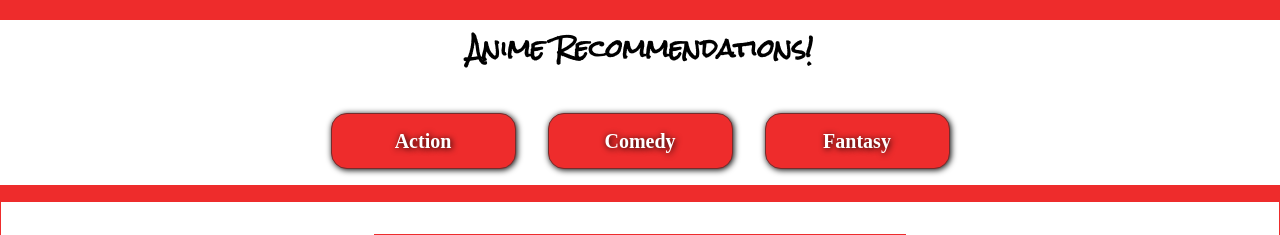
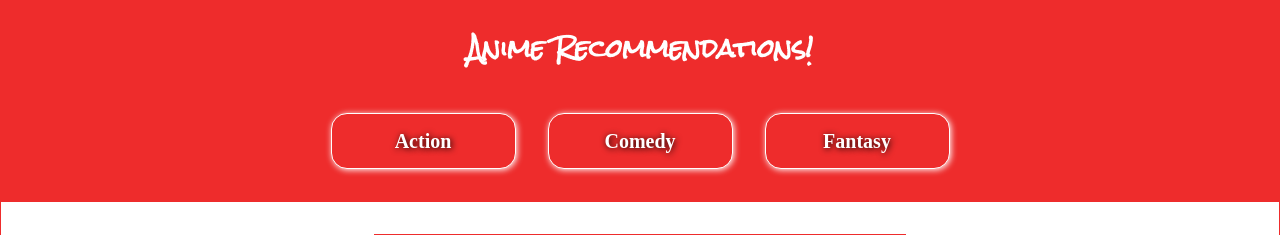
Before and after one commit to Sameony/Recommendation, a React (Create React App) app: page / in a window 1280 px wide. Shown: the top 235 px of the page. Built offline with nearby package versions, Linux system fonts and the light colour scheme; a web font is replaced by a local one.

Commit message:
refact: added comments

```diff
--- a/src/styles.css
+++ b/src/styles.css
@@ -2,44 +2,51 @@
 :root {
   --primary-color: rgb(238, 44, 44);
 }
-
-.Heading {
-  font-size: x-large;
-  font-family: "Rock Salt", cursive;
-}
 body {
   margin: 0px;
   background-color: var(--primary-color);
-}
-.check {
-  border-top-left-radius: 4rem;
-  background-color: white;
 }
 .App {
   margin: 0px;
   font-family: "Arima Madurai", cursive;
   text-align: center;
 }
+/* Navigation */
+.Heading {
+  font-size: x-large;
+  font-family: "Rock Salt", cursive;
+  color: white;
+}
+
 nav {
-  background-color: white;
+  background-color: var(--primary-color);
 }
+
 li {
   cursor: pointer;
   display: inline;
 }
+/* miscellanous classes */
 .pads {
   padding: 2rem;
 }
 .marginHere {
   margin: 0 0 3rem 1rem;
 }
+.largify {
+  text-align: center;
+  font-size: xx-large;
+  padding: 2rem;
+  margin: 1.3rem;
+}
+
+/* Recommended sections */
 
 .listItems {
   margin: 1rem;
   display: inline-block;
   padding: 1rem;
   width: 40%;
-  /* min-width: 8rem; */
 }
 
 .container {
@@ -49,12 +56,6 @@ li {
   margin-top: 1rem;
 }
 
-.largify {
-  text-align: center;
-  font-size: xx-large;
-  padding: 2rem;
-  margin: 1.3rem;
-}
 .BorderMe {
   border: 1px solid var(--primary-color);
   background-color: white;
@@ -74,9 +75,9 @@ li {
   width: 185px;
   font-size: 20px;
   font-weight: 900;
-  box-shadow: 1px 1px 6px 0px #000000;
+  box-shadow: 1px 1px 6px 0px #ffffff;
   text-shadow: 1px 1px 6px #000000;
-  border: solid #762c2c 1px;
+  border: solid #fffefe 1px;
   text-decoration: none;
   display: inline-block;
   cursor: pointer;
```
Also changed, not shown: src/App.js (+7 -0 lines).
